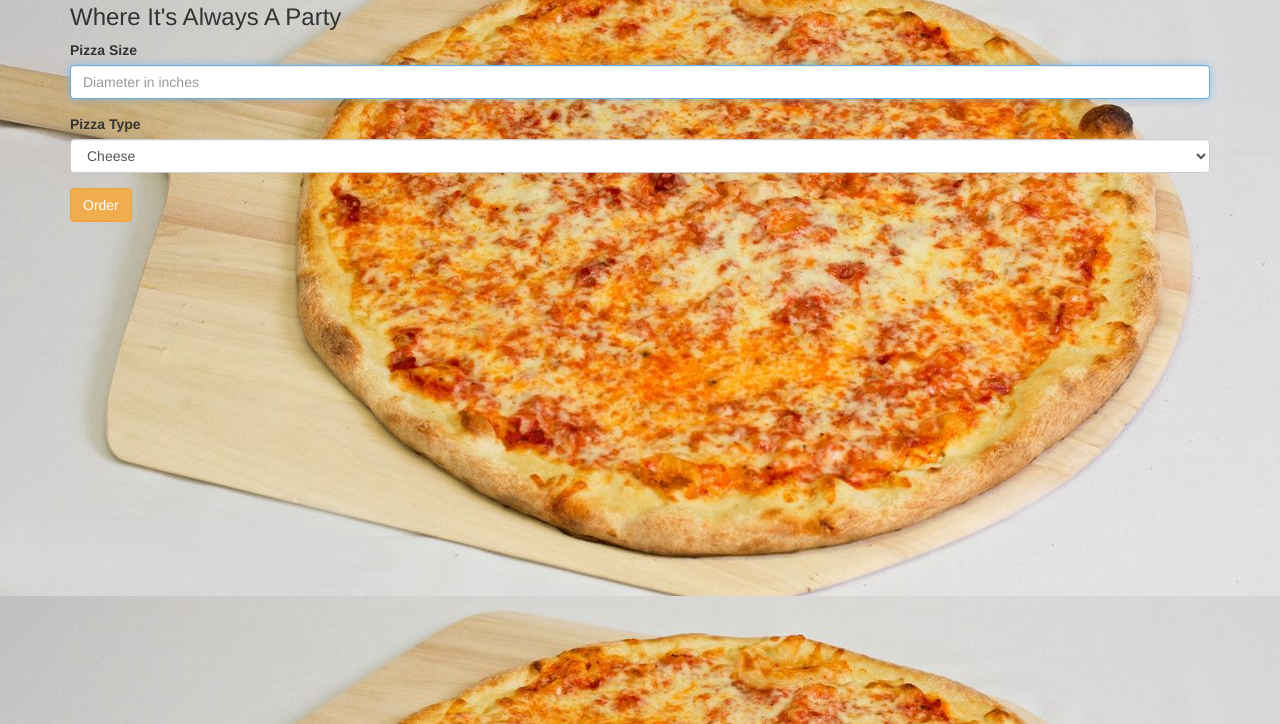
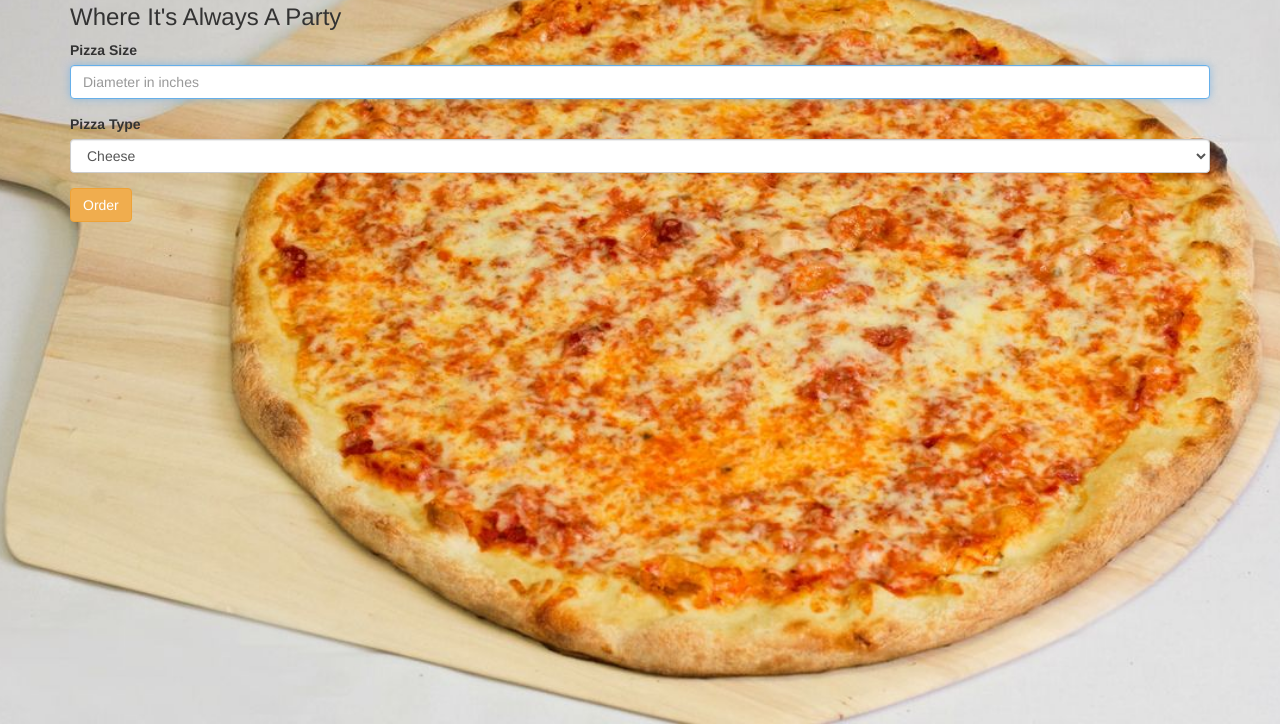
Before and after one commit to katcarr/pizza_parlour, a plain HTML site: page index.html in a window 1280 px wide. Shown: the part 76-800 px from the top of the page. Drawn offline with nearby package versions, Linux system fonts and the light colour scheme.

Commit message:
Ensure backgournd image is covering all screen sizes

```diff
--- a/css/styles.css
+++ b/css/styles.css
@@ -3,5 +3,9 @@
 }
 
 body{
-  background-image: url("img/cheesepizza.jpeg")
+  background-image: url("img/cheesepizza.jpeg");
+  background-attachment: fixed;
+  background-position: center;
+  background-repeat: no-repeat;
+  background-size: cover;
 }
```
